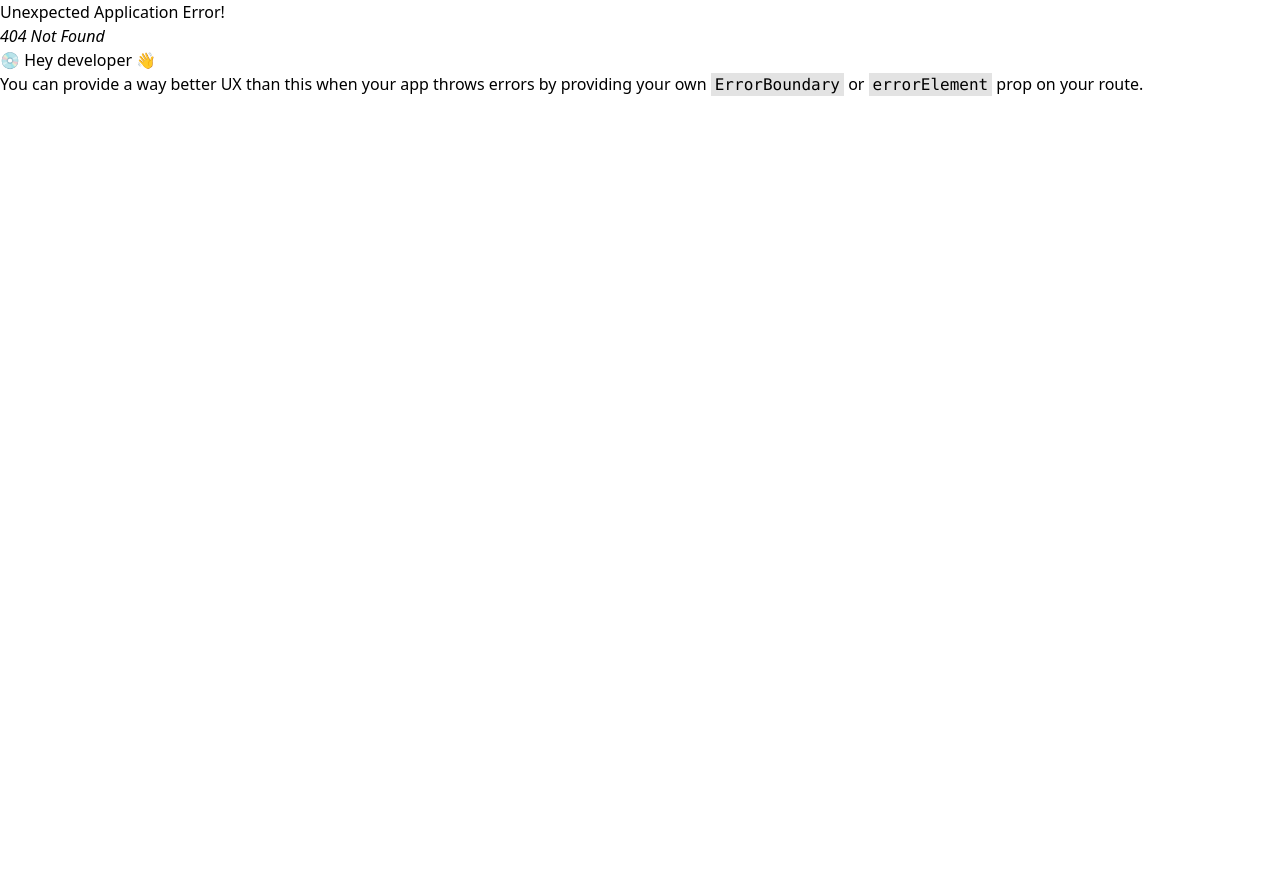
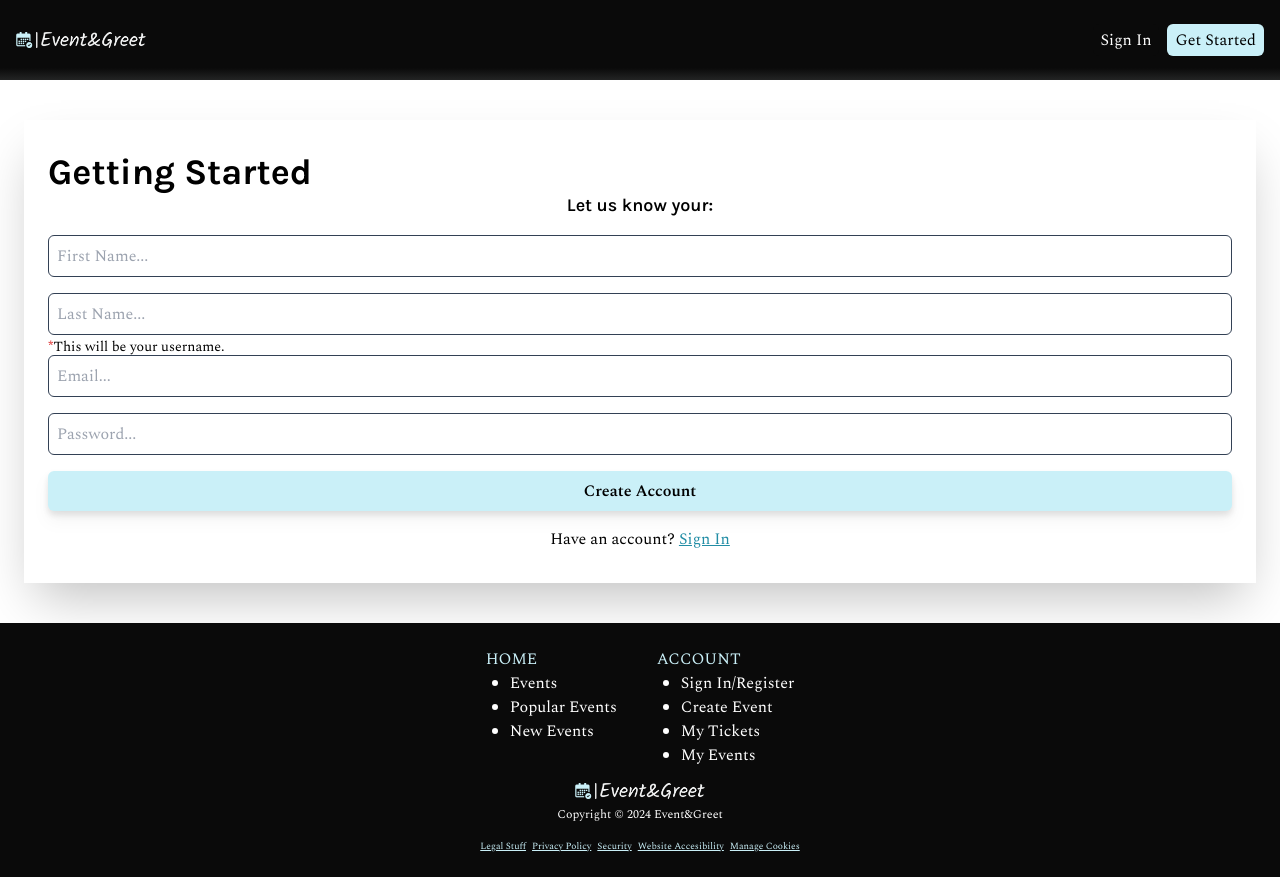
Before and after one commit to TFG-Eventos-y-Tickets-DAW/eventos-y-tickets-frontend, a React (Vite) app: page /signin in a window 1280 px wide. Before the commit this address had no page. Before the commit the page ends 800 px from the top, so only its background shows below. Built offline with nearby package versions, Linux system fonts and the light colour scheme.

Commit message:
add SignUp component with front-end functionality

```diff
--- a/src/Components/Auth/Login/Login.tsx
+++ b/src/Components/Auth/Login/Login.tsx
@@ -1,7 +1,7 @@
 import { Link, useNavigate } from "react-router-dom";
 import Button from "../../../Utils/Button";
 import { SubmitHandler, useForm } from "react-hook-form";
-import login from "../../../HelperFunctions/apis";
+import { login } from "../../../HelperFunctions/apis";
 import { useContext, useState } from "react";
 import { UserContext } from "../../../context/Context";
 
@@ -36,7 +36,7 @@ export default function Login() {
         user.setCurrentUser &&
             user.setCurrentUser({
                 userId: response.userId,
-                firstName: response.email,
+                firstName: response.firstName,
                 lastName: response.lastName,
                 email: response.email,
             });
--- /dev/null
+++ b/src/Components/Auth/SignUp/SignUp.tsx
@@ -0,0 +1,156 @@
+import { useContext, useState } from "react";
+import Button from "../../../Utils/Button";
+import { SubmitHandler, useForm } from "react-hook-form";
+import { useNavigate } from "react-router-dom";
+import { UserContext } from "../../../context/Context";
+import { login, signUp } from "../../../HelperFunctions/apis";
+
+interface IformInput {
+    firstName: string;
+    lastName: string;
+    email: string;
+    password: string;
+}
+
+export default function SignIn() {
+    const [errorMessage, setErrorMessage] = useState<string>();
+    const {
+        register,
+        handleSubmit,
+        formState: { errors },
+    } = useForm<IformInput>();
+
+    const navigate = useNavigate();
+    const user = useContext(UserContext);
+
+    const onSubmit: SubmitHandler<IformInput> = async (data) => {
+        const signUpResponse = await signUp(data);
+
+        if (signUpResponse.error_type) {
+            setErrorMessage(signUpResponse.error_detail);
+            return;
+        }
+
+        const loginResponse = await login({
+            email: data.email,
+            password: data.password,
+        });
+
+        if (loginResponse.error_type) {
+            setErrorMessage(
+                "Account was created but there was a problem when loggin in, please try again later."
+            );
+            return;
+        }
+
+        localStorage.setItem("jwt", loginResponse.accessToken as string);
+        user.setIsLoggedIn && user.setIsLoggedIn(true);
+        user.setCurrentUser &&
+            user.setCurrentUser({
+                userId: loginResponse.userId,
+                firstName: loginResponse.firstName,
+                lastName: loginResponse.lastName,
+                email: loginResponse.email,
+            });
+
+        navigate("/user/menu");
+    };
+
+    return (
+        <form
+            onSubmit={handleSubmit(onSubmit)}
+            className="font-spectral flex flex-col gap-4 justify-center shadow-2xl mt-10 mx-6 px-6 py-8"
+        >
+            <div className="font-karla">
+                <h1 className="text-4xl font-bold">Getting Started</h1>
+                <h2 className="text-[18px] text-center font-semibold">
+                    Let us know your:
+                </h2>
+            </div>
+            <div>
+                <input
+                    type="text"
+                    placeholder="First Name..."
+                    className="w-full p-2 outline-none text-md border-[1px] border-slate-700 rounded-md"
+                    {...register("firstName", {
+                        required: true,
+                    })}
+                />
+                {errors.firstName && (
+                    <span className="font-karla text-sm text-red-links font-bold">
+                        This field is required.
+                    </span>
+                )}
+            </div>
+            <div>
+                <input
+                    type="text"
+                    placeholder="Last Name..."
+                    className="w-full p-2 outline-none text-md border-[1px] border-slate-700 rounded-md"
+                    {...register("lastName", {
+                        required: true,
+                    })}
+                />
+                {errors.lastName && (
+                    <span className="font-karla text-sm text-red-links font-bold">
+                        This field is required.
+                    </span>
+                )}
+            </div>
+            <div className="relative pt-1">
+                <p className="absolute -top-3.5 text-sm">
+                    <span className="text-red-600 font-extrabold">*</span>
+                    This will be your username.
+                </p>
+                <input
+                    type="text"
+                    placeholder="Email..."
+                    className="w-full p-2 outline-none text-md border-[1px] border-slate-700 rounded-md"
+                    {...register("email", {
+                        required: true,
+                        pattern: {
+                            value: /^[a-zA-Z0-9._-]+@[a-zA-Z0-9.-]+\.[a-zA-Z]{2,4}$/,
+                            message: "Invalid email address.",
+                        },
+                    })}
+                />
+                {errors.email && (
+                    <span className="font-karla text-sm text-red-links font-bold">
+                        {errors.email.message || "This field is required."}
+                    </span>
+                )}
+            </div>
+            <div>
+                <input
+                    type="password"
+                    placeholder="Password..."
+                    className="w-full p-2 outline-none text-md border-[1px] border-slate-700 rounded-md"
+                    {...register("password", {
+                        required: true,
+                    })}
+                />
+                {errors.password && (
+                    <span className="font-karla text-sm text-red-links font-bold">
+                        This field is required.
+                    </span>
+                )}
+            </div>
+            {errorMessage && (
+                <span className="font-karla text-sm text-red-links font-bold">
+                    {errorMessage}
+                </span>
+            )}
+            <Button
+                className="font-spectral w-full bg-accent-blue text-black font-semibold rounded-md shadow-black drop-shadow-lg py-2 px-2"
+                text="Create Account"
+                type={"submit"}
+            />
+            <p className="text-center">
+                Have an account?{" "}
+                <span className="text-blue-links underline hover:no-underline hover:font-bold">
+                    Sign In
+                </span>
+            </p>
+        </form>
+    );
+}
--- a/src/HelperFunctions/apis.ts
+++ b/src/HelperFunctions/apis.ts
@@ -1,9 +1,6 @@
-import { LoginResponse, ErrorResponse } from "../types/apis";
+import { LoginResponse, ErrorResponse, ISignInResponse } from "../types/apis";
 
-export default async function login(credentials: {
-    email: string;
-    password: string;
-}) {
+export async function login(credentials: { email: string; password: string }) {
     const response = await fetch(
         "https://1he0dulvh9.execute-api.us-east-1.amazonaws.com/api/v1/user/signin",
         {
@@ -19,3 +16,28 @@ export default async function login(credentials: {
 
     return responseJson;
 }
+
+export async function signUp(newUserData: {
+    firstName: string;
+    lastName: string;
+    email: string;
+    password: string;
+}) {
+    const response = await fetch(
+        "https://1he0dulvh9.execute-api.us-east-1.amazonaws.com/api/v1/user/signup",
+        {
+            method: "POST",
+            body: JSON.stringify({
+                firstName: newUserData.firstName,
+                lastName: newUserData.lastName,
+                email: newUserData.email,
+                password: newUserData.password,
+                isAnonymous: false,
+            }),
+        }
+    );
+
+    const responseJson: ISignInResponse & ErrorResponse = await response.json();
+
+    return responseJson;
+}
--- a/src/Static/Navbar.tsx
+++ b/src/Static/Navbar.tsx
@@ -16,10 +16,12 @@ export default function Navbar() {
                             text="Sign In"
                         />
                     </Link>
-                    <Button
-                        className="font-spectral bg-accent-blue text-black rounded-md py-1 px-2"
-                        text="Get Started"
-                    />
+                    <Link to={"/signin"}>
+                        <Button
+                            className="font-spectral bg-accent-blue text-black rounded-md py-1 px-2"
+                            text="Get Started"
+                        />
+                    </Link>
                 </div>
             )}
             {/* Navbar when user is logged in */}
--- a/src/main.tsx
+++ b/src/main.tsx
@@ -6,6 +6,7 @@ import { RouterProvider, createBrowserRouter } from "react-router-dom";
 import Home from "./Components/LandingPage/Home.tsx";
 import Login from "./Components/Auth/Login/Login.tsx";
 import UserMenu from "./Components/UserOptions/UserMenu.tsx";
+import SignIn from "./Components/Auth/SignUp/SignUp.tsx";
 
 const router = createBrowserRouter([
     {
@@ -21,6 +22,10 @@ const router = createBrowserRouter([
                 element: <Login />,
             },
             {
+                path: "/signin",
+                element: <SignIn />,
+            },
+            {
                 path: "/user/menu",
                 element: <UserMenu />,
             },
```
Also changed, not shown: src/types/apis.ts (+7 -0 lines).
